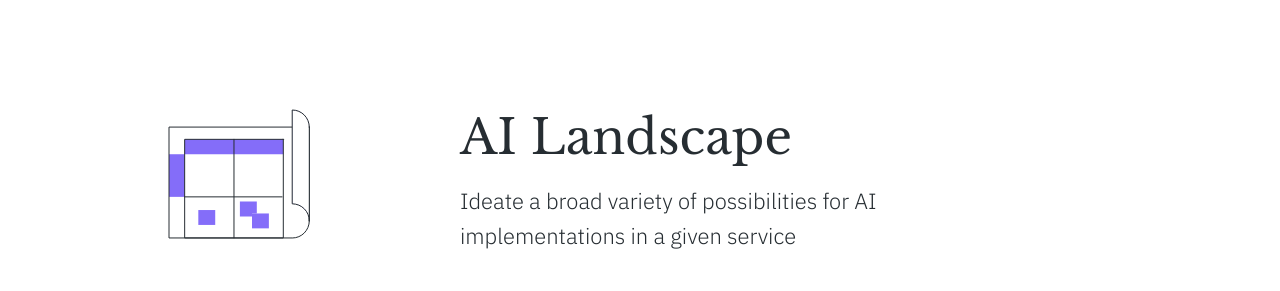
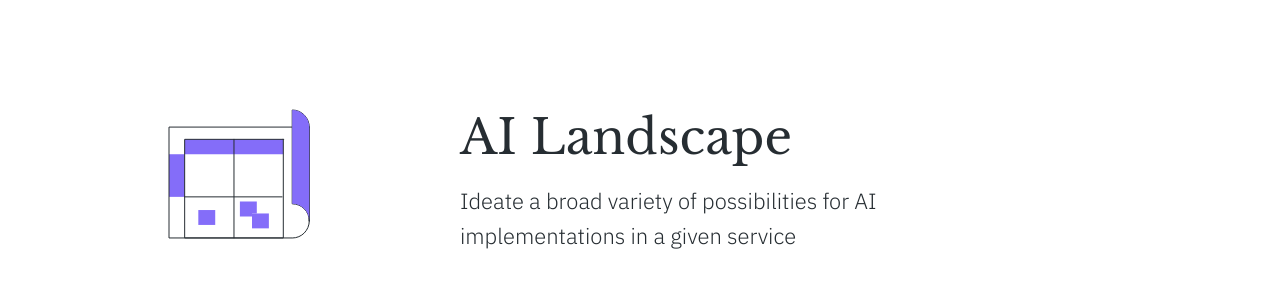
Before and after one commit to service-design-tools/sdt-website, a Jekyll site: the page built from _tools/ai-landscape.md, in a window 1280 px wide. Shown: the part 125-416 px from the top of the page. Built offline with Jekyll 4.4.1, drawn with Linux system fonts in a browser that asks for light colours.

Commit message:
Update tool “ai-landscape”

```diff
--- a/_tools/ai-landscape.md
+++ b/_tools/ai-landscape.md
@@ -32,7 +32,6 @@ icon: >-
 
   <path d="M83.979 107.378H71.9004V92.4668H88.8022V104.463H83.979V107.378Z"  class="svg--filled-support"></path>
 
-  <path d="M141.303 18.0865C141.303 8.65558 133.658 1 124.217 1V94.8271C133.648 94.8271 141.303 102.472 141.303 111.914V18.0865Z"  class="svg--filled-support"></path>
 
   <path d="M115.3 30.3292H16.6699V128.959H115.3V30.3292Z" class="svg--outline"></path>
 
@@ -55,6 +54,7 @@ icon: >-
 
   <path d="M141.303 18.0865C141.303 8.65558 133.658 1 124.217 1V94.8271C133.648 94.8271 141.303 102.472 141.303 111.914V18.0865Z" class="svg--outline svg--filled-light "></path>
 
+  <path d="M141.303 18.0865C141.303 8.65558 133.658 1 124.217 1V94.8271C133.648 94.8271 141.303 102.472 141.303 111.914V18.0865Z"  class="svg--filled-support"></path>
 
 
   </g>
```
